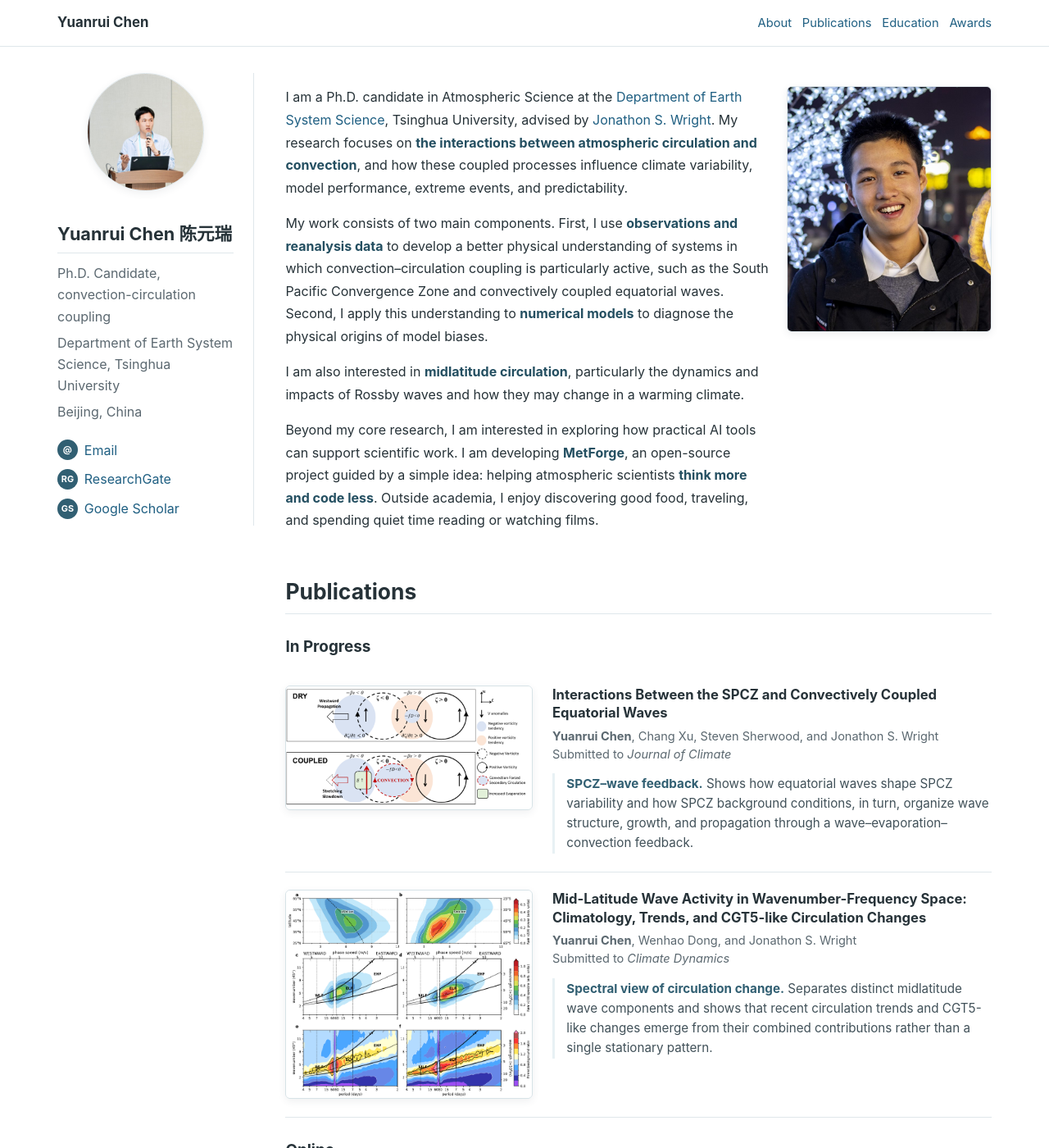
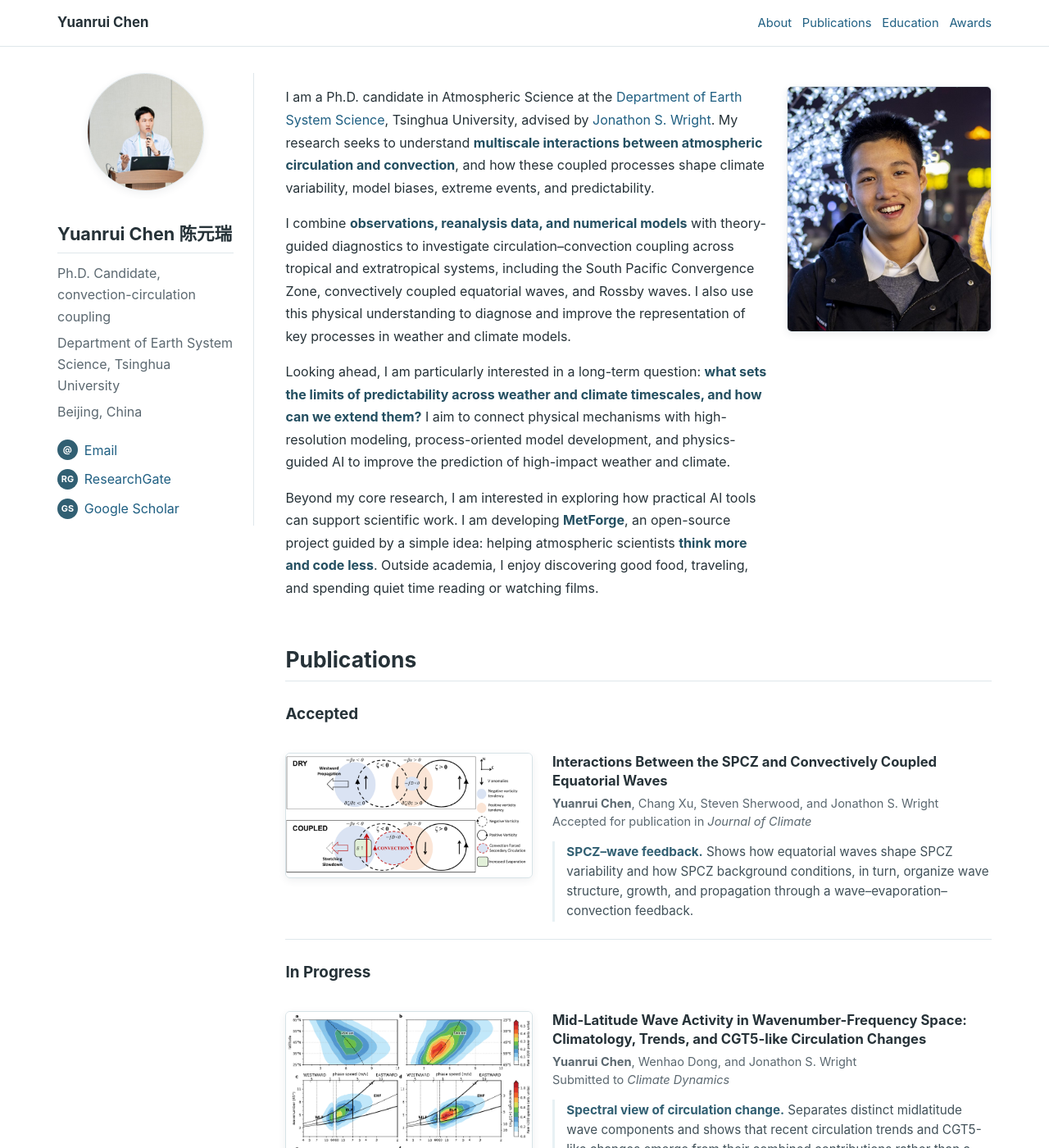
Before and after one commit to yuanruichen/yuanruichen.github.io, a Jekyll site: the page built from index.md, in a window 1280 px wide and 1400 px high. Shown: the whole window at 82% size. Built offline with Jekyll 4.4.1, drawn with Linux system fonts in a browser that asks for light colours.

Commit message:
Update research focus and publication status

```diff
--- a/index.md
+++ b/index.md
@@ -10,11 +10,11 @@ image: /assets/images/intro-portrait.jpg
 
 <div class="intro-panel" markdown="1">
 <div class="intro-copy" markdown="1">
-I am a Ph.D. candidate in Atmospheric Science at the [Department of Earth System Science](https://www.dess.tsinghua.edu.cn/), Tsinghua University, advised by [Jonathon S. Wright](https://jonathonwright.github.io/). My research focuses on **the interactions between atmospheric circulation and convection**, and how these coupled processes influence climate variability, model performance, extreme events, and predictability.
+I am a Ph.D. candidate in Atmospheric Science at the [Department of Earth System Science](https://www.dess.tsinghua.edu.cn/), Tsinghua University, advised by [Jonathon S. Wright](https://jonathonwright.github.io/). My research seeks to understand **multiscale interactions between atmospheric circulation and convection**, and how these coupled processes shape climate variability, model biases, extreme events, and predictability.
 
-My work consists of two main components. First, I use **observations and reanalysis data** to develop a better physical understanding of systems in which convection–circulation coupling is particularly active, such as the South Pacific Convergence Zone and convectively coupled equatorial waves. Second, I apply this understanding to **numerical models** to diagnose the physical origins of model biases.
+I combine **observations, reanalysis data, and numerical models** with theory-guided diagnostics to investigate circulation–convection coupling across tropical and extratropical systems, including the South Pacific Convergence Zone, convectively coupled equatorial waves, and Rossby waves. I also use this physical understanding to diagnose and improve the representation of key processes in weather and climate models.
 
-I am also interested in **midlatitude circulation**, particularly the dynamics and impacts of Rossby waves and how they may change in a warming climate.
+Looking ahead, I am particularly interested in a long-term question: **what sets the limits of predictability across weather and climate timescales, and how can we extend them?** I aim to connect physical mechanisms with high-resolution modeling, process-oriented model development, and physics-guided AI to improve the prediction of high-impact weather and climate.
 
 Beyond my core research, I am interested in exploring how practical AI tools can support scientific work. I am developing [**MetForge**](https://github.com/yuanruichen/MetForge), an open-source project guided by a simple idea: helping atmospheric scientists **think more and code less**. Outside academia, I enjoy discovering good food, traveling, and spending quiet time reading or watching films.
 </div>
@@ -25,7 +25,7 @@ Beyond my core research, I am interested in exploring how practical AI tools can
 
 # Publications
 
-## In Progress
+## Accepted
 
 <div class="paper-box paper-spcz" markdown="1">
 <div class="paper-box-image"><figure class="paper-thumb"><img src="/assets/images/publications/spcz-ccew.png" alt="Schematic of SPCZ and convectively coupled equatorial wave feedback"></figure></div>
@@ -34,11 +34,13 @@ Beyond my core research, I am interested in exploring how practical AI tools can
 ### Interactions Between the SPCZ and Convectively Coupled Equatorial Waves
 
 **Yuanrui Chen**, Chang Xu, Steven Sherwood, and Jonathon S. Wright
-Submitted to *Journal of Climate*
+Accepted for publication in *Journal of Climate*
 
 - **SPCZ–wave feedback.** Shows how equatorial waves shape SPCZ variability and how SPCZ background conditions, in turn, organize wave structure, growth, and propagation through a wave–evaporation–convection feedback.
 </div>
 </div>
+
+## In Progress
 
 <div class="paper-box paper-spectrum" markdown="1">
 <div class="paper-box-image"><figure class="paper-thumb"><img src="/assets/images/publications/wave-spectra.png" alt="Spectral wave activity trend decomposition"></figure></div>
```
